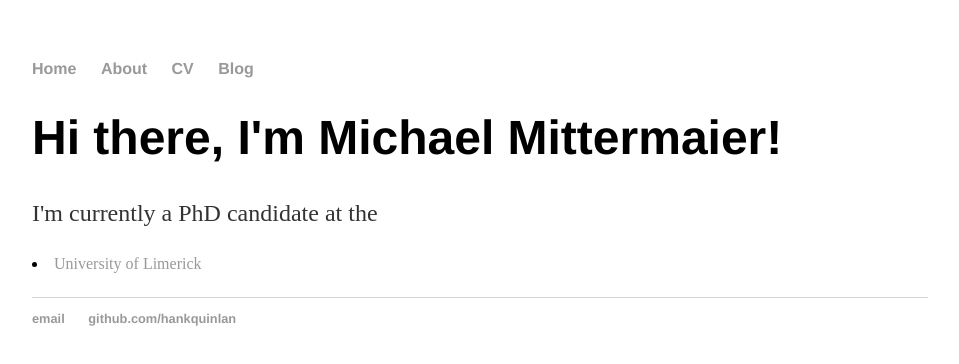
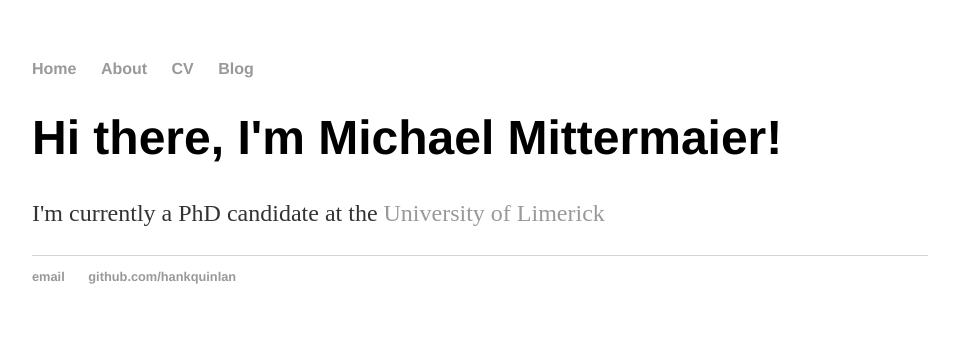
Before and after one commit to michaelmittermaier/michaelmittermaier.github.io, a plain HTML site: page index.html in a window 1280 px wide. Shown: the whole page, without its empty margins (160-1119 px from the left). Drawn offline with Linux system fonts and the light colour scheme.

Commit message:
Update index.html

```diff
--- a/index.html
+++ b/index.html
@@ -16,7 +16,7 @@
 		<div class="container">
     		<div class="blurb">
         		<h1>Hi there, I'm Michael Mittermaier!</h1>
-				<p>I'm currently a PhD candidate at the <li><a href="https://www.ul.ie/">University of Limerick</a></li> </p>
+				<p>I'm currently a PhD candidate at the <a href="https://www.ul.ie/">University of Limerick</a> </p>
     		</div><!-- /.blurb -->
 		</div><!-- /.container -->
 		<footer>
```
